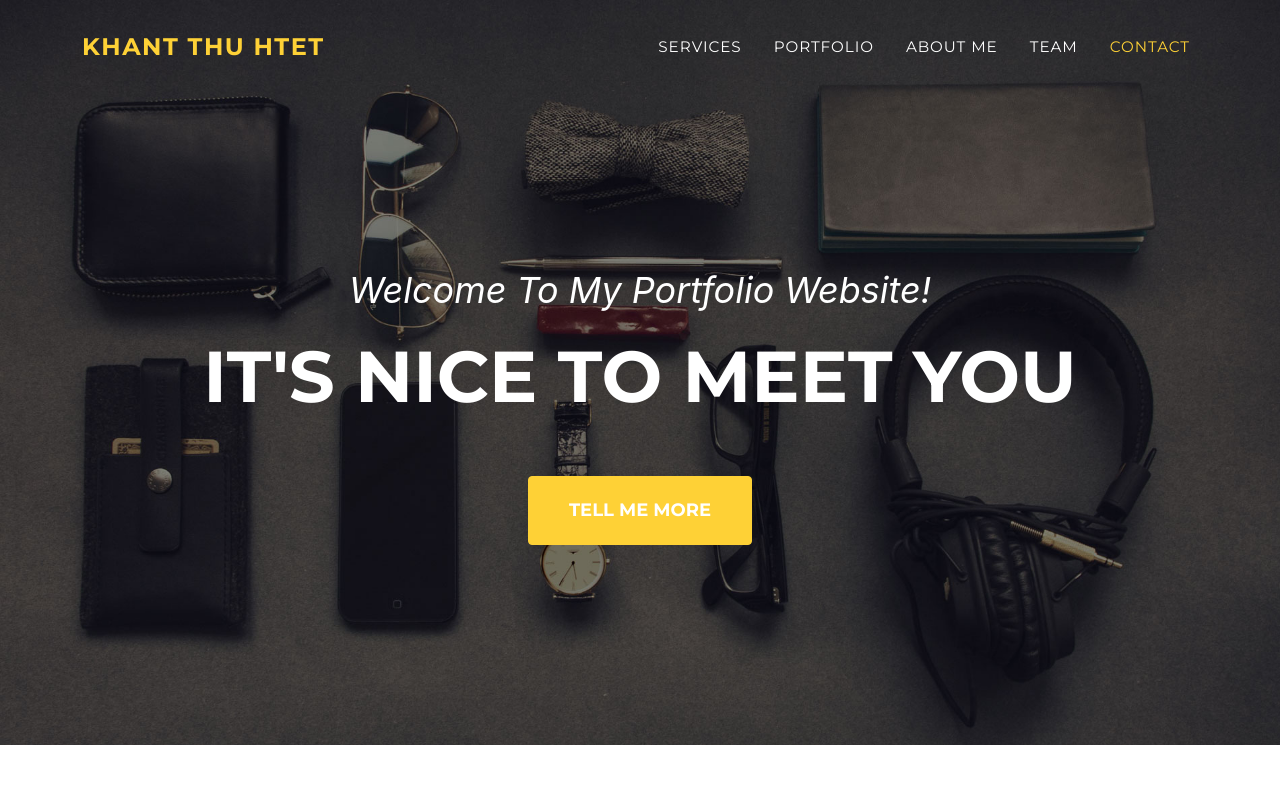
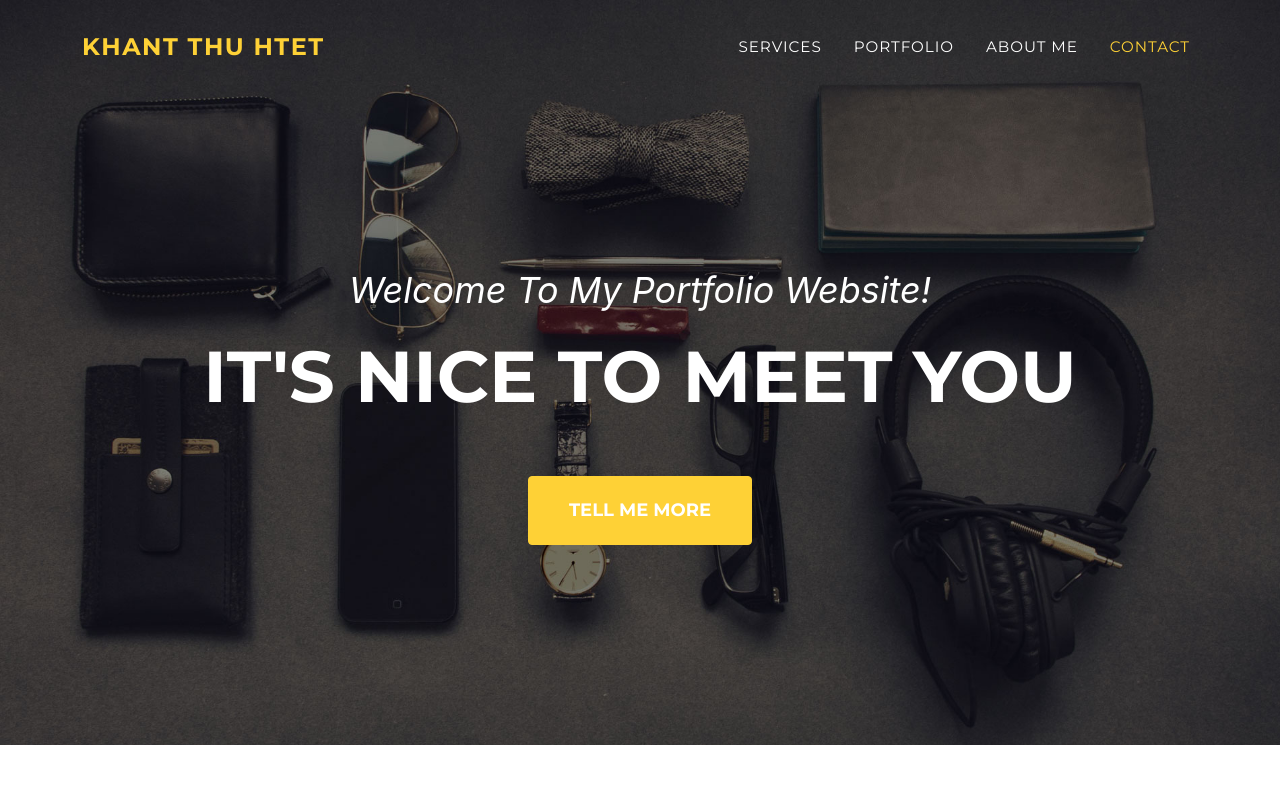
Before and after one commit to KhantThuHtet/Portfolio, a plain HTML site: page index.html in a window 1280 px wide. Shown: the top 800 px of the page. Drawn offline with nearby package versions, Linux system fonts and the light colour scheme; a web font is replaced by a local one.

Commit message:
Update index.html

```diff
--- a/index.html
+++ b/index.html
@@ -33,7 +33,6 @@
                         <li class="nav-item"><a class="nav-link js-scroll-trigger" href="#services">Services</a></li>
                         <li class="nav-item"><a class="nav-link js-scroll-trigger" href="#portfolio">Portfolio</a></li>
                         <li class="nav-item"><a class="nav-link js-scroll-trigger" href="#about">About Me</a></li>
-                        <li class="nav-item"><a class="nav-link js-scroll-trigger" href="#team">Team</a></li>
                         <li class="nav-item"><a class="nav-link js-scroll-trigger" href="#contact">Contact</a></li>
                     </ul>
                 </div>
```
